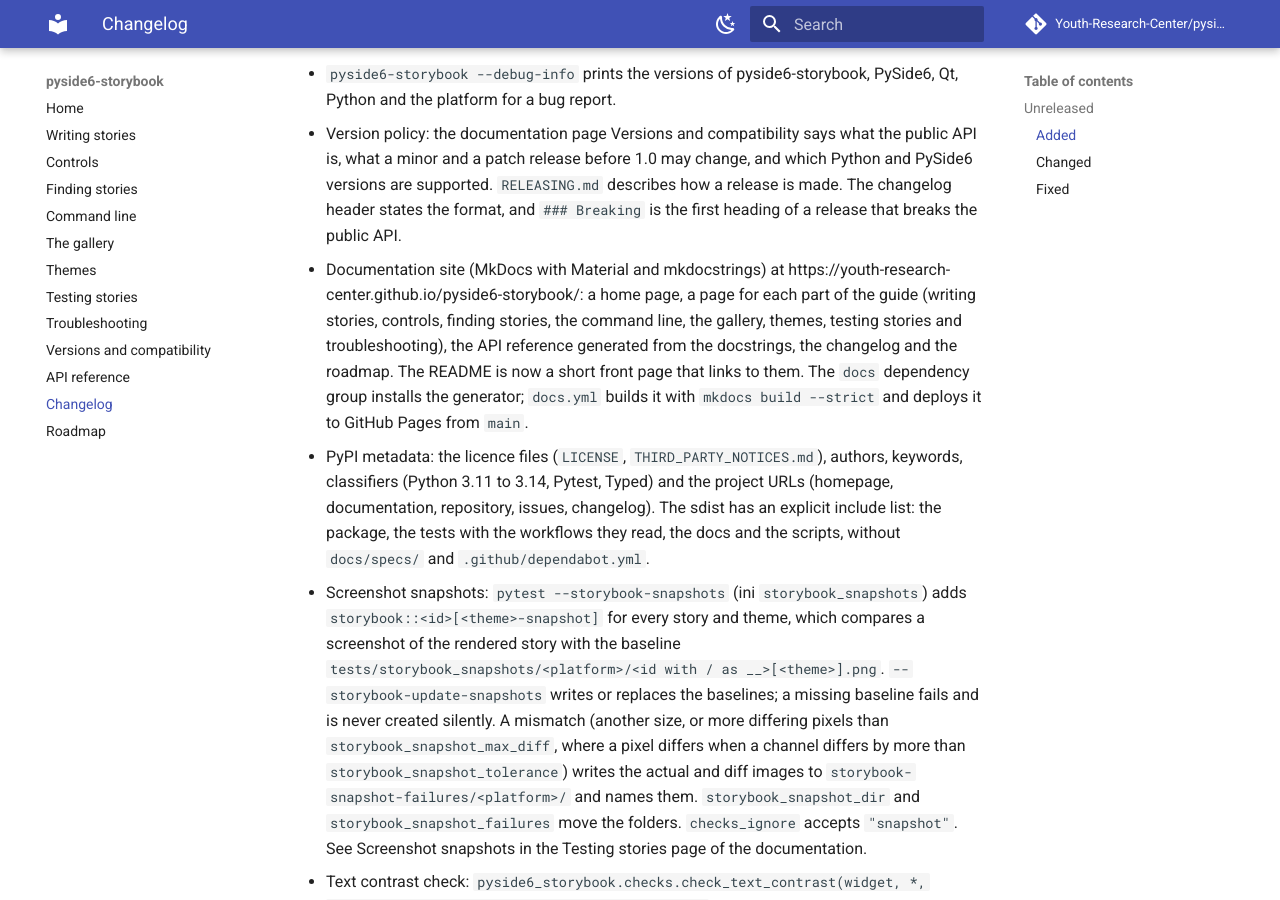
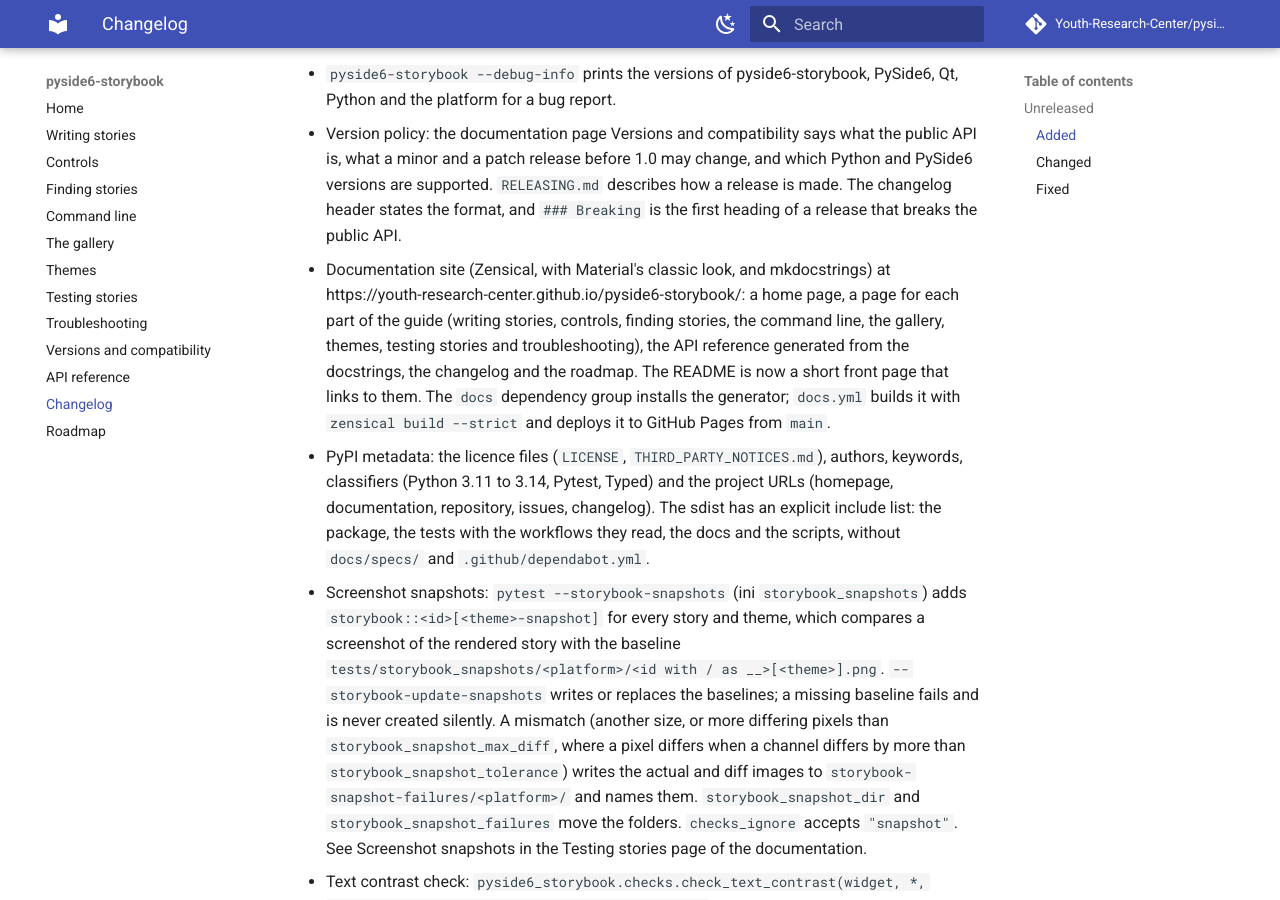
Before and after one commit to Youth-Research-Center/pyside6-storybook, an MkDocs documentation site: the page built from docs/changelog.md, in a window 1280 px wide and 900 px high, scrolled down 476 px. Built offline with MkDocs 1.6.1 and Material for MkDocs 9.7.7, drawn with Linux system fonts in a browser that asks for light colours; comment, search, counter and statistics services are not loaded.

Commit message:
Build the docs site with Zensical
Replace Material for MkDocs (end of life 5 May 2027) with Zensical, keeping
mkdocs.yml and the classic look. CI now also fails on mkdocstrings docstring
warnings, which Zensical reports without failing, and two new tests replace
the nav and relative-link checks Zensical does not make.

Refs #100

Co-Authored-By: Claude Opus 5.5 <noreply@anthropic.com>
Claude-Session: https://claude.ai/code/session_011DhpDjngPc5U6cXUbZuCjE

```diff
--- a/CHANGELOG.md
+++ b/CHANGELOG.md
@@ -16,11 +16,11 @@ of their own.
 - Version policy: the documentation page Versions and compatibility says what the public API is, what a minor and a patch release before
   1.0 may change, and which Python and PySide6 versions are supported. `RELEASING.md` describes how a release is made. The changelog header
   states the format, and `### Breaking` is the first heading of a release that breaks the public API.
-- Documentation site (MkDocs with Material and mkdocstrings) at https://youth-research-center.github.io/pyside6-storybook/: a home page, a page
-  for each part of the guide (writing stories, controls, finding stories, the command line, the gallery, themes, testing stories and
+- Documentation site (Zensical, with Material's classic look, and mkdocstrings) at https://youth-research-center.github.io/pyside6-storybook/: a home
+  page, a page for each part of the guide (writing stories, controls, finding stories, the command line, the gallery, themes, testing stories and
   troubleshooting), the API reference generated from the docstrings, the changelog and the roadmap. The README is now a short front page that
   links to them. The `docs` dependency group installs the generator;
-  `docs.yml` builds it with `mkdocs build --strict` and deploys it to GitHub Pages from `main`.
+  `docs.yml` builds it with `zensical build --strict` and deploys it to GitHub Pages from `main`.
 - PyPI metadata: the licence files (`LICENSE`, `THIRD_PARTY_NOTICES.md`), authors, keywords, classifiers (Python 3.11 to 3.14, Pytest,
   Typed) and the project URLs (homepage, documentation, repository, issues, changelog). The sdist has an explicit include list: the package,
   the tests with the workflows they read, the docs and the scripts, without `docs/specs/` and `.github/dependabot.yml`.
--- a/mkdocs.yml
+++ b/mkdocs.yml
@@ -7,6 +7,8 @@ strict: true
 exclude_docs: |
   specs/
 
+# Zensical maps links.not_found, links.anchors and links.absolute_links into its own checks, so this block still matters. It ignores
+# nav.omitted_files and links.unrecognized_links; tests/test_docs.py checks those two instead.
 validation:
   nav:
     omitted_files: warn
@@ -36,6 +38,7 @@ nav:
 
 theme:
   name: material
+  variant: classic
   palette:
     - media: "(prefers-color-scheme: light)"
       scheme: default
--- a/pyproject.toml
+++ b/pyproject.toml
@@ -63,9 +63,9 @@ dev = [
     "ty>=0.0.101",
 ]
 docs = [
-    "mkdocs>=1.6,<2",
-    "mkdocs-material>=9.8,<10",
+    "zensical>=0.1.3,<0.2",
     "mkdocstrings[python]>=1.0.7",
+    "mkdocs>=1.6,<2",  # not used directly: caps the MkDocs that mkdocstrings needs (it does not support MkDocs 2)
 ]
 
 [build-system]
```
Also changed, not shown: AGENTS.md (+14 -8 lines), CONTRIBUTING.md (+1 -1 lines), 4 other files.
